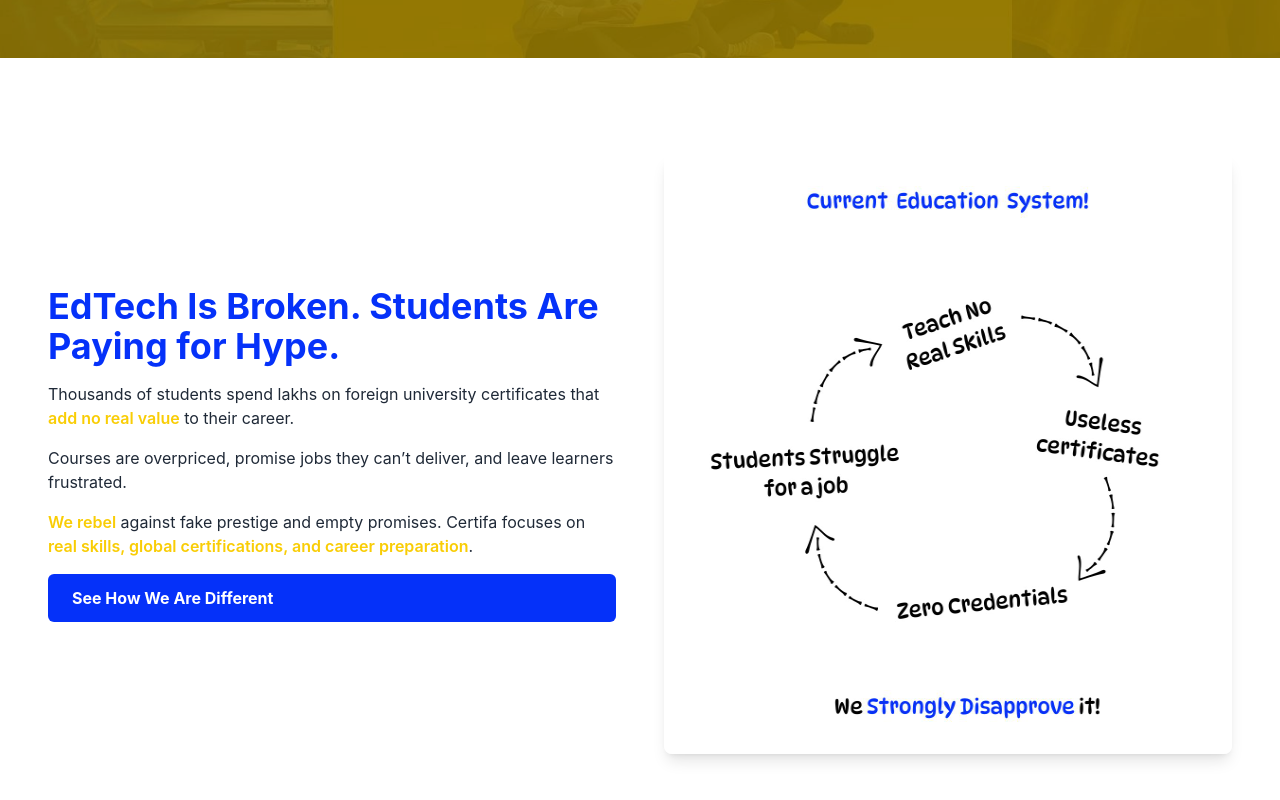
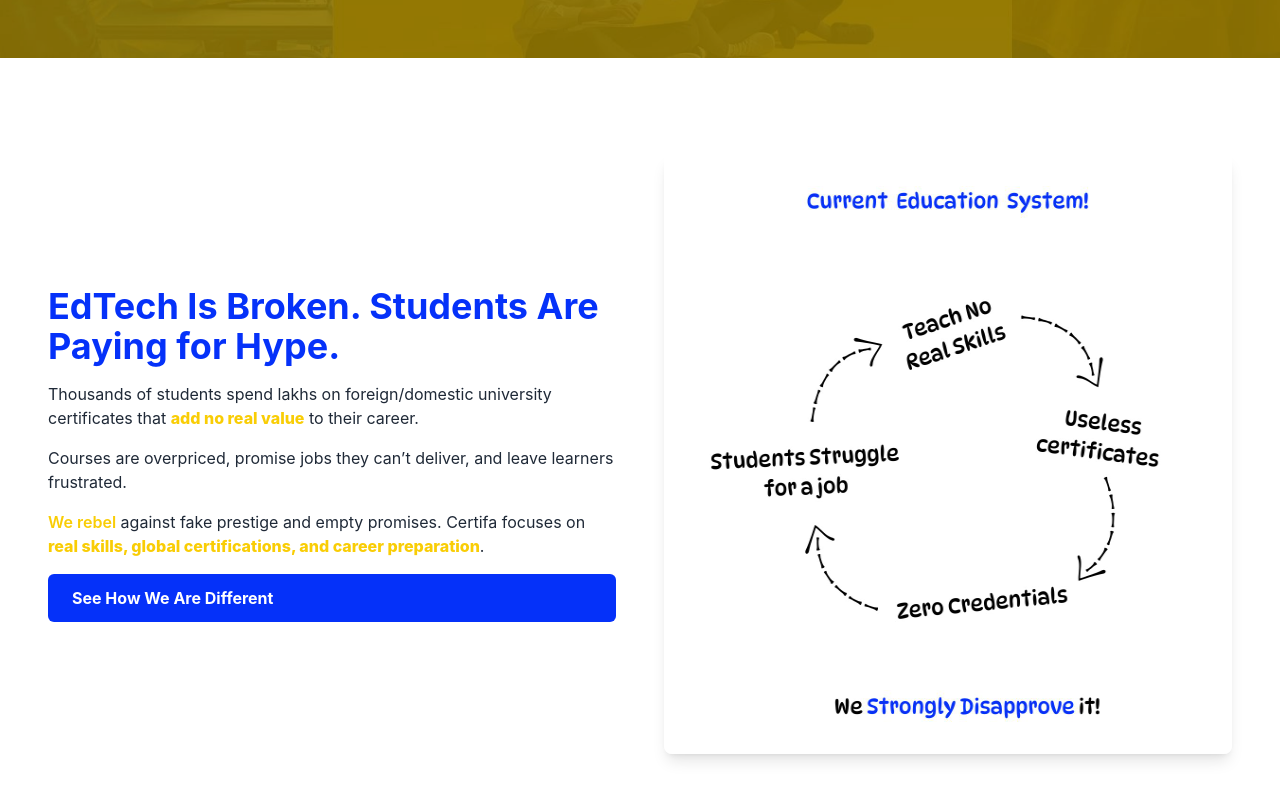
Before and after one commit to sanjeev699/certifa_rebel, a React (Create React App) app: page / in a window 1280 px wide. Shown: the part 742-1542 px from the top of the page. Built offline with nearby package versions, Linux system fonts and the light colour scheme.

Commit message:
Update ProblemSection.jsx

```diff
--- a/src/components/ProblemSection.jsx
+++ b/src/components/ProblemSection.jsx
@@ -12,15 +12,15 @@ const ProblemSection = () => {
             EdTech Is Broken. Students Are Paying for Hype.
           </h2>
           <p className="text-gray-800">
-            Thousands of students spend lakhs on foreign university certificates that{" "}
-            <span className="font-semibold text-brandYellow">add no real value</span> to their career.
+            Thousands of students spend lakhs on foreign/domestic university certificates that{" "}
+            <span className="font-extrabold text-brandYellow">add no real value</span> to their career.
           </p>
           <p className="text-gray-800">
             Courses are overpriced, promise jobs they can’t deliver, and leave learners frustrated.
           </p>
           <p className="text-gray-800">
             <span className="font-semibold text-brandYellow">We rebel</span> against fake prestige and empty promises. Certifa focuses on{" "}
-            <span className="font-semibold text-brandYellow">real skills, global certifications, and career preparation</span>.
+            <span className="font-extrabold text-brandYellow">real skills, global certifications, and career preparation</span>.
           </p>
 
           {/* Desktop Button */}
```
